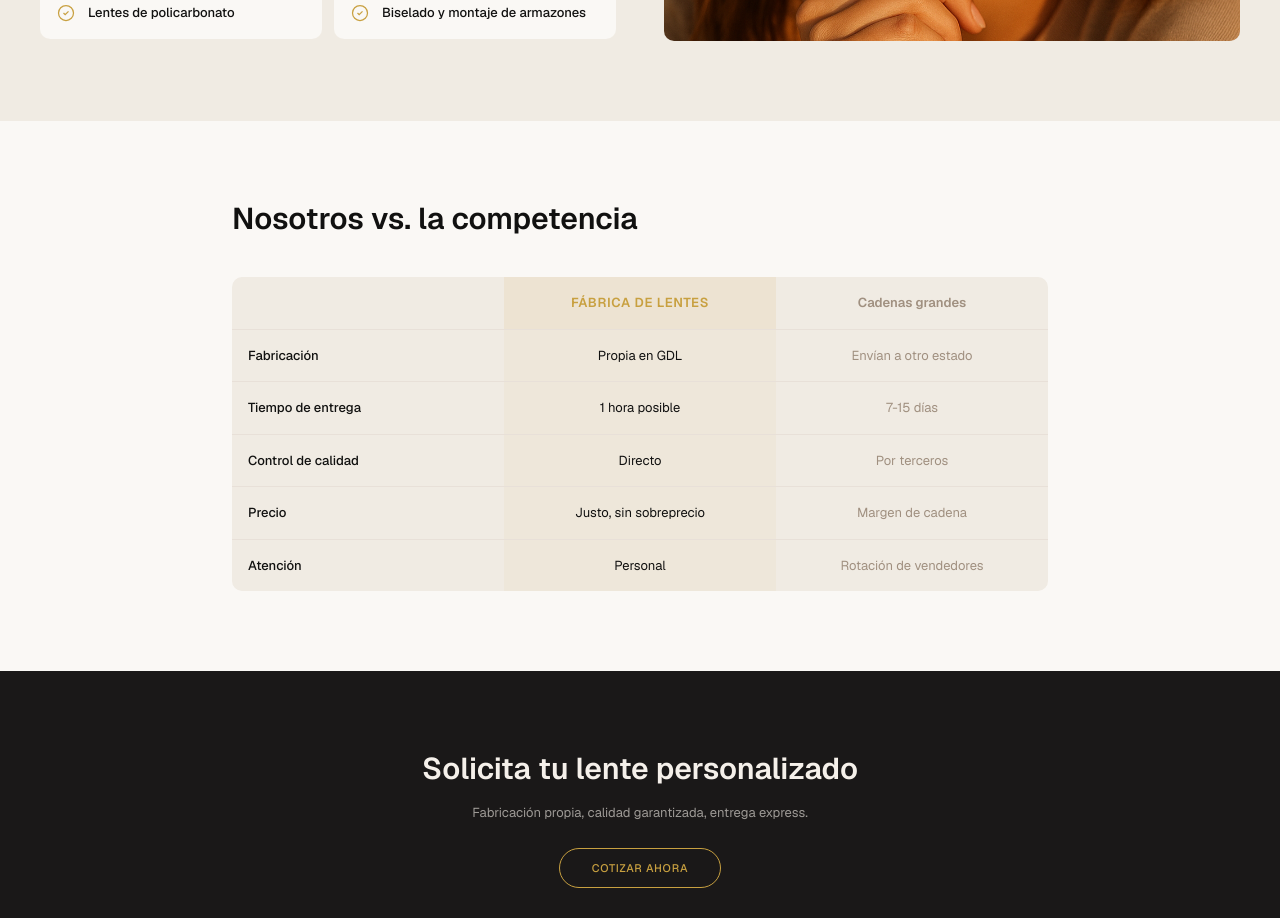
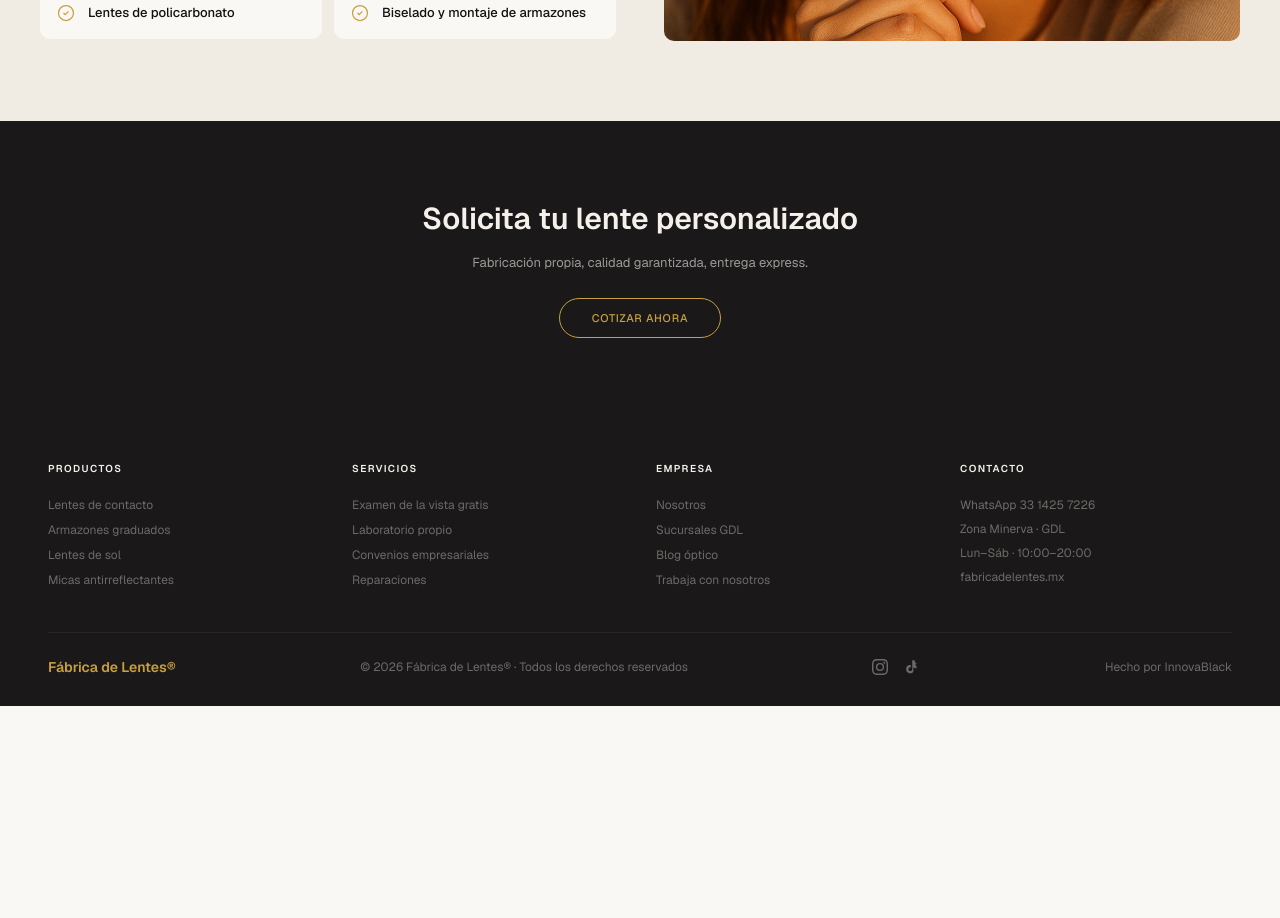
Before and after one commit to InnovaBlack-beep/fabricadelentes-site, a Next.js app: page /laboratorio in a window 1280 px wide. Shown: the part 1620-2538 px from the top of the page. After the commit the page ends 2326 px from the top, so only its background shows below. Built offline with nearby package versions, Linux system fonts and the light colour scheme.

Commit message:
remove: delete 'Nosotros vs. la competencia' comparison table from laboratorio page
Co-Authored-By: Claude Opus 4.6 (1M context) <noreply@anthropic.com>

```diff
--- a/src/app/laboratorio/page.tsx
+++ b/src/app/laboratorio/page.tsx
@@ -158,39 +158,6 @@ export default function Laboratorio() {
         </div>
       </section>
 
-      {/* Comparison */}
-      <section className="py-16 md:py-20 bg-[#FAF8F5]">
-        <div className="max-w-4xl mx-auto px-10">
-          <h2
-            className="text-2xl md:text-3xl text-[#111110] mb-10"
-            style={{ fontFamily: "var(--font-serif)", fontWeight: 600 }}
-          >
-            Nosotros vs. la competencia
-          </h2>
-
-          <div className="bg-[#F0EBE3] rounded-[10px] overflow-hidden">
-            <div className="grid grid-cols-3 text-[13px] font-semibold">
-              <div className="p-4 text-[#A09080]"></div>
-              <div className="p-4 bg-[#C8A040]/10 text-[#C8A040] text-center uppercase tracking-[0.05em]" style={{ fontFamily: "var(--font-sans)" }}>F&aacute;brica de Lentes</div>
-              <div className="p-4 text-[#A09080] text-center" style={{ fontFamily: "var(--font-sans)" }}>Cadenas grandes</div>
-            </div>
-            {[
-              { feature: "Fabricaci\u00f3n", us: "Propia en GDL", them: "Env\u00edan a otro estado" },
-              { feature: "Tiempo de entrega", us: "1 hora posible", them: "7-15 d\u00edas" },
-              { feature: "Control de calidad", us: "Directo", them: "Por terceros" },
-              { feature: "Precio", us: "Justo, sin sobreprecio", them: "Margen de cadena" },
-              { feature: "Atenci\u00f3n", us: "Personal", them: "Rotaci\u00f3n de vendedores" },
-            ].map((row, i) => (
-              <div key={i} className="grid grid-cols-3 text-[13px] border-t border-[#E8E0D8]">
-                <div className="p-4 font-medium text-[#111110]" style={{ fontFamily: "var(--font-sans)" }}>{row.feature}</div>
-                <div className="p-4 text-center text-[#111110] bg-[#C8A040]/5" style={{ fontFamily: "var(--font-sans)" }}>{row.us}</div>
-                <div className="p-4 text-center text-[#A09080]" style={{ fontFamily: "var(--font-sans)" }}>{row.them}</div>
-              </div>
-            ))}
-          </div>
-        </div>
-      </section>
-
       {/* CTA */}
       <section className="py-16 md:py-20 bg-[#1A1818]">
         <div className="max-w-3xl mx-auto px-10 text-center">
```
